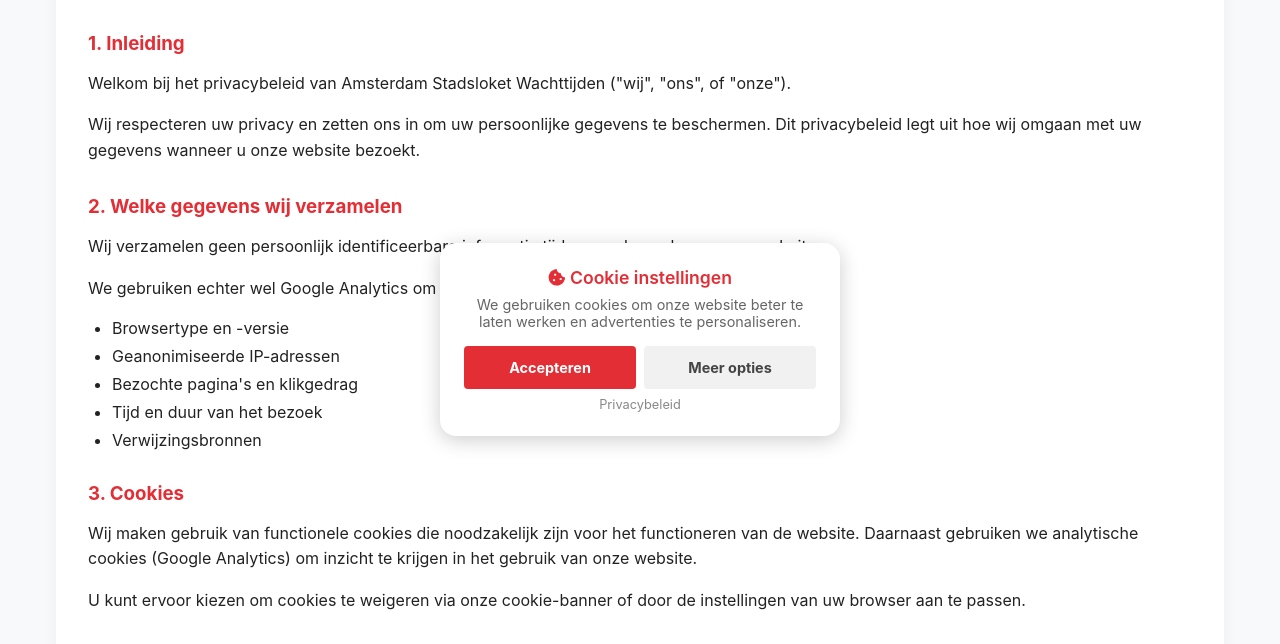
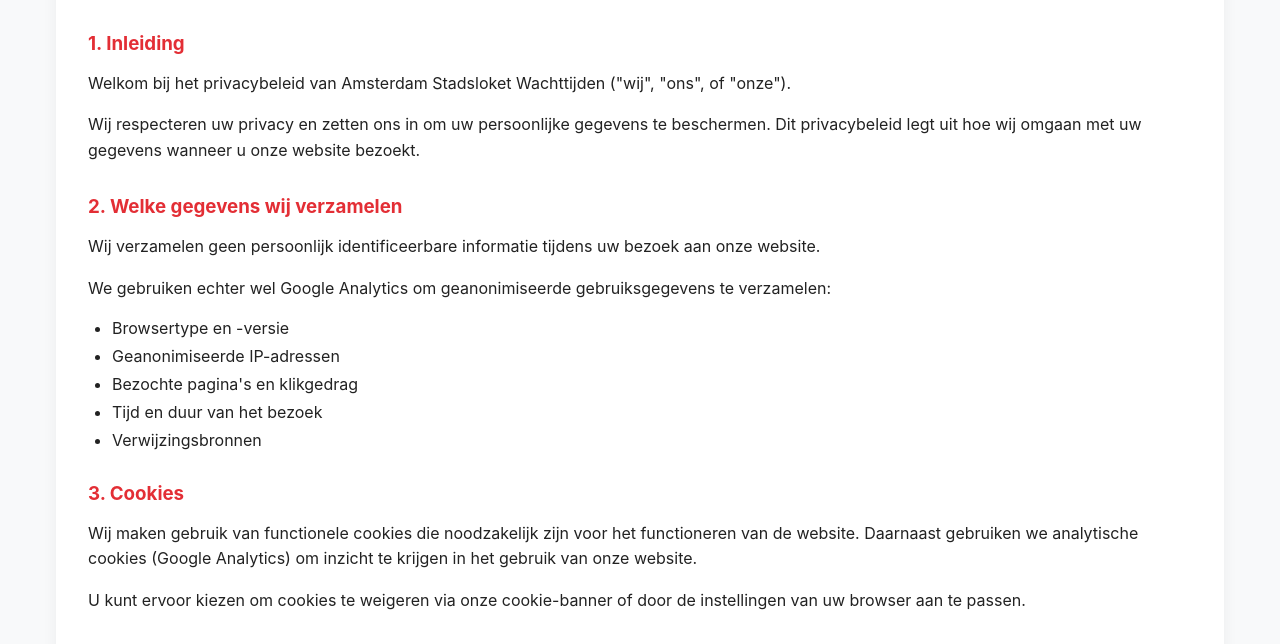
Before and after one commit to TJKNL/StadsloketWachtWijzer, a Flask app: page /privacy in a window 1280 px wide. Shown: the part 344-988 px from the top of the page. Run offline with Flask 3, Linux system fonts and the light colour scheme.

Commit message:
Update site.webmanifest paths and simplify privacy.html by removing custom cookie consent functionality

```diff
--- a/templates/privacy.html
+++ b/templates/privacy.html
@@ -1,19 +1,23 @@
 <!DOCTYPE html>
 <html lang="nl">
 <head>
-    <!-- Google tag (gtag.js) - Same implementation as on index page -->
+    <!-- Google Tag (gtag.js) & default consent settings -->
     <script async src="https://www.googletagmanager.com/gtag/js?id=G-4XECBEDSBR"></script>
     <script>
       window.dataLayer = window.dataLayer || [];
       function gtag(){dataLayer.push(arguments);}
+
+      /* Deny all storage by default until Google CMP updates it */
+      gtag('consent', 'default', {
+          'ad_storage': 'denied',
+          'analytics_storage': 'denied',
+          'wait_for_update': 500
+      });
+
       gtag('js', new Date());
-
-      const hasConsent = document.cookie.split(';').some(c => c.trim().startsWith('analytics_consent='));
-      if(hasConsent) {
-        gtag('config', 'G-4XECBEDSBR');
-      } else {
-        gtag('config', 'G-4XECBEDSBR', { 'analytics_storage': 'denied' });
-      }
+      gtag('config', 'G-4XECBEDSBR');
+      /* AdSense Publisher ID */
+      gtag('config', 'ca-pub-4863672404977337');
     </script>
 
     <!-- Remove AdSense code from privacy policy page -->
@@ -142,109 +146,6 @@
         </nav>
     </footer>
 
-    <!-- Simplified Cookie Consent Banner -->
-    <div id="cookie-consent" class="cookie-bento">
-        <h3><i class="fas fa-cookie-bite"></i> {{ translations[lang]['cookie_banner_title'] }}</h3>
-        <p>{{ translations[lang]['cookie_banner_text'] }}</p>
-
-        <!-- Initial buttons - simplified UI -->
-        <div id="consent-initial-buttons" class="cookie-buttons">
-            <button id="cookie-accept-all" class="cookie-btn accept">{{ translations[lang]['cookie_accept_button'] }}</button>
-            <button id="show-more-options" class="cookie-btn options">{{ translations[lang]['cookie_more_options'] }}</button>
-        </div>
-
-        <!-- Advanced options (hidden by default) -->
-        <div id="consent-advanced" class="consent-advanced" style="display: none;">
-            <div class="consent-choices">
-                <div class="consent-option">
-                    <input type="checkbox" id="consent-analytics" name="consent-analytics" checked>
-                    <label for="consent-analytics">{{ translations[lang]['cookie_analytics_option'] }}</label>
-                    <div class="option-description">{{ translations[lang]['cookie_analytics_description'] }}</div>
-                </div>
-                <div class="consent-option">
-                    <input type="checkbox" id="consent-ads" name="consent-ads" checked>
-                    <label for="consent-ads">{{ translations[lang]['cookie_ads_option'] }}</label>
-                    <div class="option-description">{{ translations[lang]['cookie_ads_description'] }}</div>
-                </div>
-            </div>
-
-            <div class="cookie-buttons">
-                <button id="cookie-customize" class="cookie-btn customize">{{ translations[lang]['cookie_save_choices'] }}</button>
-                <button id="cookie-reject-all" class="cookie-btn decline">{{ translations[lang]['cookie_decline_all'] }}</button>
-            </div>
-        </div>
-
-        <a href="{{ url_for('privacy') }}" class="cookie-policy-link">{{ translations[lang]['cookie_more_info'] }}</a>
-    </div>
-
-    <script>
-        // Cookie consent functionality
-        document.addEventListener('DOMContentLoaded', function() {
-            const cookieBanner = document.getElementById('cookie-consent');
-            const acceptAllBtn = document.getElementById('cookie-accept-all');
-            const showMoreOptionsBtn = document.getElementById('show-more-options');
-            const consentInitialButtons = document.getElementById('consent-initial-buttons');
-            const consentAdvanced = document.getElementById('consent-advanced');
-            const customizeBtn = document.getElementById('cookie-customize');
-            const rejectAllBtn = document.getElementById('cookie-reject-all');
-            const analyticsCheckbox = document.getElementById('consent-analytics');
-            const adsCheckbox = document.getElementById('consent-ads');
-
-            // Show more options when clicking "More Options" button
-            showMoreOptionsBtn.addEventListener('click', function() {
-                consentInitialButtons.style.display = 'none';
-                consentAdvanced.style.display = 'block';
-            });
-
-            // Check for existing consent
-            function checkConsent() {
-                let consentSettings = {};
-                const consentCookie = document.cookie.split(';').find(c => c.trim().startsWith('consent_settings='));
-
-                if (consentCookie) {
-                    try {
-                        consentSettings = JSON.parse(decodeURIComponent(consentCookie.split('=')[1]));
-                        cookieBanner.style.display = 'none';
-                        return true;
-                    } catch (e) {
-                        console.error('Error parsing consent cookie:', e);
-                    }
-                }
-                return false;
-            }
-
-            // Save consent choices
-            function saveConsent(settings) {
-                document.cookie = 'consent_settings=' + encodeURIComponent(JSON.stringify(settings)) +
-                    '; max-age=' + (86400 * 365) + '; path=/; SameSite=Lax';
-
-                gtag('consent', 'update', {
-                    'analytics_storage': settings.analytics ? 'granted' : 'denied',
-                    'ad_storage': settings.ads ? 'granted' : 'denied',
-                });
-
-                cookieBanner.style.display = 'none';
-            }
-
-            if (!checkConsent()) {
-                cookieBanner.style.display = 'block';
-            }
-
-            acceptAllBtn.addEventListener('click', function() {
-                saveConsent({ analytics: true, ads: true });
-            });
-
-            rejectAllBtn.addEventListener('click', function() {
-                saveConsent({ analytics: false, ads: false });
-            });
-
-            customizeBtn.addEventListener('click', function() {
-                saveConsent({
-                    analytics: analyticsCheckbox.checked,
-                    ads: adsCheckbox.checked
-                });
-            });
-        });
-    </script>
+    <!-- No custom cookie banner. Google CMP will handle consent -->
 </body>
 </html>
```
Also changed, not shown: static/site.webmanifest.
